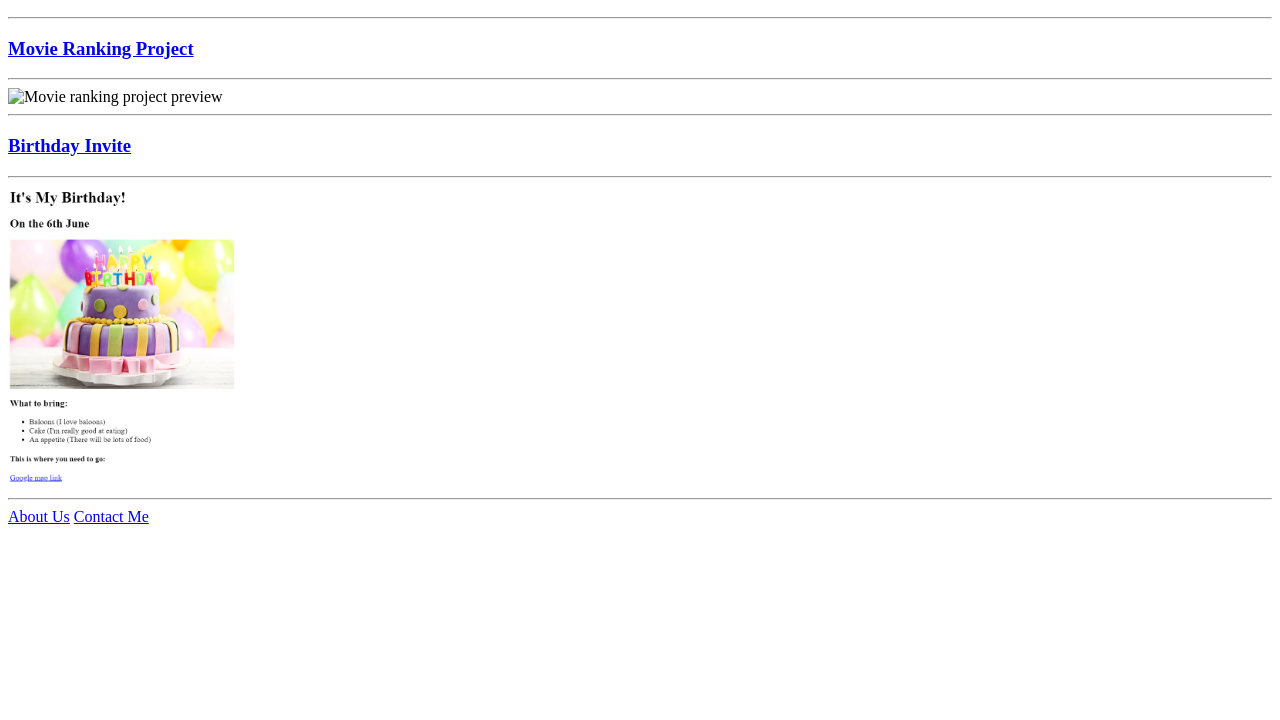
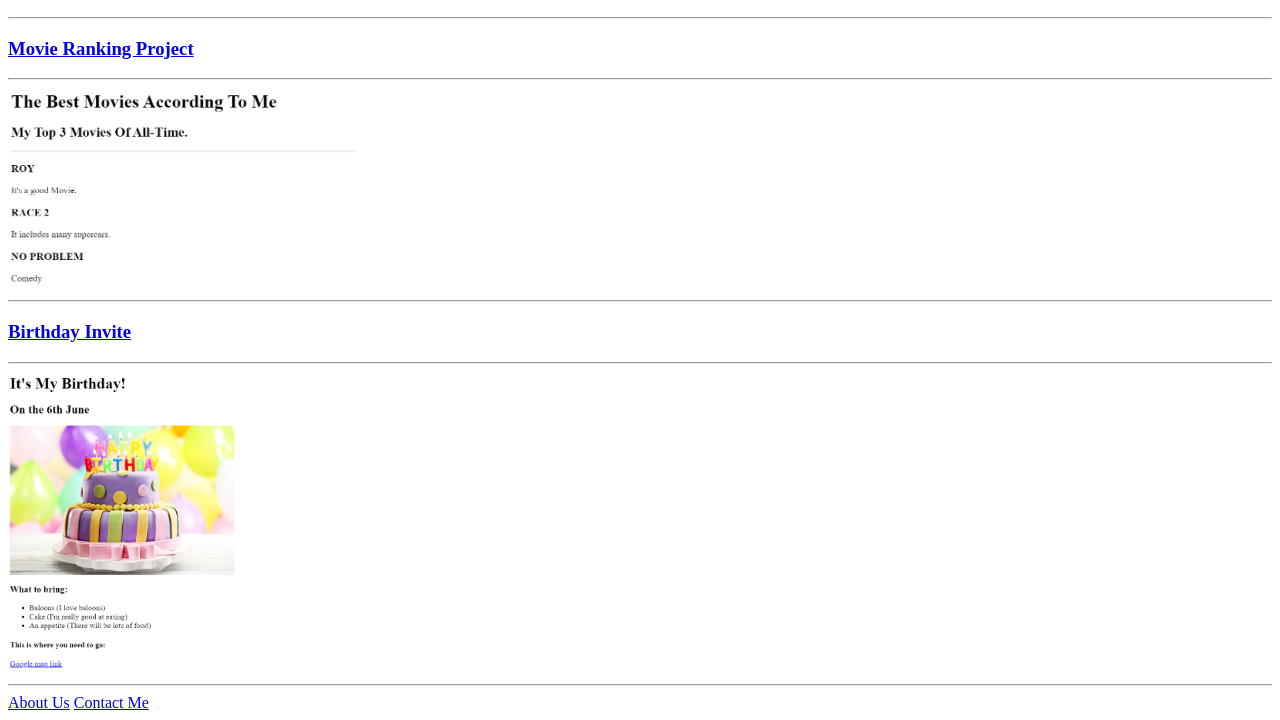
Before and after one commit to rj6624/html-portfolio, a plain HTML site: page index.html in a window 1280 px wide. Shown: the part 110-830 px from the top of the page. Before the commit the page ends 800 px from the top, so only its background shows below. Drawn offline with Linux system fonts and the light colour scheme.

Commit message:
index.html

```diff
--- a/index.html
+++ b/index.html
@@ -31,7 +31,7 @@ https://developer.mozilla.org/en-US/docs/Web/HTML/Element/img#attr-height -->
 
     <hr />
 
-    <img src="./assets/images/Screenshot 2024-05-09 151954.png/" height="200" alt="Movie ranking project preview" />
+    <img src="./assets/images/Screenshot 2024-05-09 151954.png" height="200" alt="Movie ranking project preview" />
 
     <hr />
 
```
